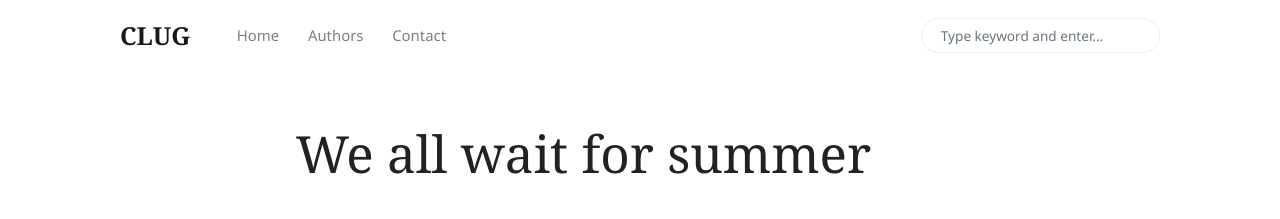
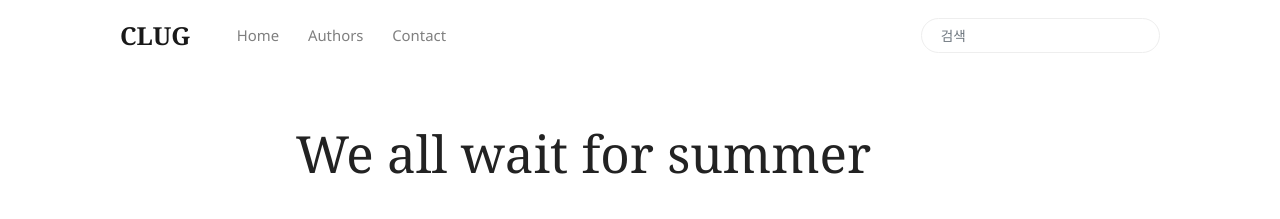
Before and after one commit to CLUG-kr/clug-kr.github.io, a Jekyll site: the page built from _posts/2019-01-28-we-all-wait-for-summer.md, in a window 1280 px wide. Shown: the top 219 px of the page. Built offline with Jekyll 4.4.1, drawn with Linux system fonts in a browser that asks for light colours; nearby versions of some CDN libraries; comment, search, counter and statistics services are not loaded.

Commit message:
translate search popup

```diff
--- a/_includes/search-lunr.html
+++ b/_includes/search-lunr.html
@@ -42,9 +42,9 @@
     $('#lunrsearchresults').show( 1000 );
     $( "body" ).addClass( "modal-open" );
 
-    document.getElementById('lunrsearchresults').innerHTML = '<div id="resultsmodal" class="modal fade show d-block"  tabindex="-1" role="dialog" aria-labelledby="resultsmodal"> <div class="modal-dialog shadow-lg" role="document"> <div class="modal-content"> <div class="modal-header" id="modtit"> <button type="button" class="close" id="btnx" data-dismiss="modal" aria-label="Close"> &times; </button> </div> <div class="modal-body"> <ul class="mb-0"> </ul>    </div> <div class="modal-footer"><button id="btnx" type="button" class="btn btn-secondary btn-sm" data-dismiss="modal">Close</button></div></div> </div></div>';
+    document.getElementById('lunrsearchresults').innerHTML = '<div id="resultsmodal" class="modal fade show d-block"  tabindex="-1" role="dialog" aria-labelledby="resultsmodal"> <div class="modal-dialog shadow-lg" role="document"> <div class="modal-content"> <div class="modal-header" id="modtit"> <button type="button" class="close" id="btnx" data-dismiss="modal" aria-label="Close"> &times; </button> </div> <div class="modal-body"> <ul class="mb-0"> </ul>    </div> <div class="modal-footer"><button id="btnx" type="button" class="btn btn-secondary btn-sm" data-dismiss="modal">닫기</button></div></div> </div></div>';
     if(term) {
-        document.getElementById('modtit').innerHTML = "<h5 class='modal-title'>Search results for '" + term + "'</h5>" + document.getElementById('modtit').innerHTML;
+        document.getElementById('modtit').innerHTML = "<h5 class='modal-title'>'" + term + "'의 검색결과</h5>" + document.getElementById('modtit').innerHTML;
         //put results on the screen.
         var results = idx.search(term);
         if(results.length>0){
@@ -59,7 +59,7 @@
                 document.querySelectorAll('#lunrsearchresults ul')[0].innerHTML = document.querySelectorAll('#lunrsearchresults ul')[0].innerHTML + "<li class='lunrsearchresult'><a href='" + url + "'><span class='title'>" + title + "</span><br /><small><span class='body'>"+ body +"</span><br /><span class='url'>"+ url +"</span></small></a></li>";
             }
         } else {
-            document.querySelectorAll('#lunrsearchresults ul')[0].innerHTML = "<li class='lunrsearchresult'>Sorry, no results found. Close & try a different search!</li>";
+            document.querySelectorAll('#lunrsearchresults ul')[0].innerHTML = "<li class='lunrsearchresult'>검색결과가 없습니다.</li>";
         }
     }
     return false;
@@ -77,5 +77,5 @@
 
 
 <form class="bd-search hidden-sm-down" onSubmit="return lunr_search(document.getElementById('lunrsearch').value);">
-<input type="text" class="form-control text-small"  id="lunrsearch" name="q" value="" placeholder="Type keyword and enter...">
+<input type="text" class="form-control text-small"  id="lunrsearch" name="q" value="" placeholder="검색">
 </form>
```
